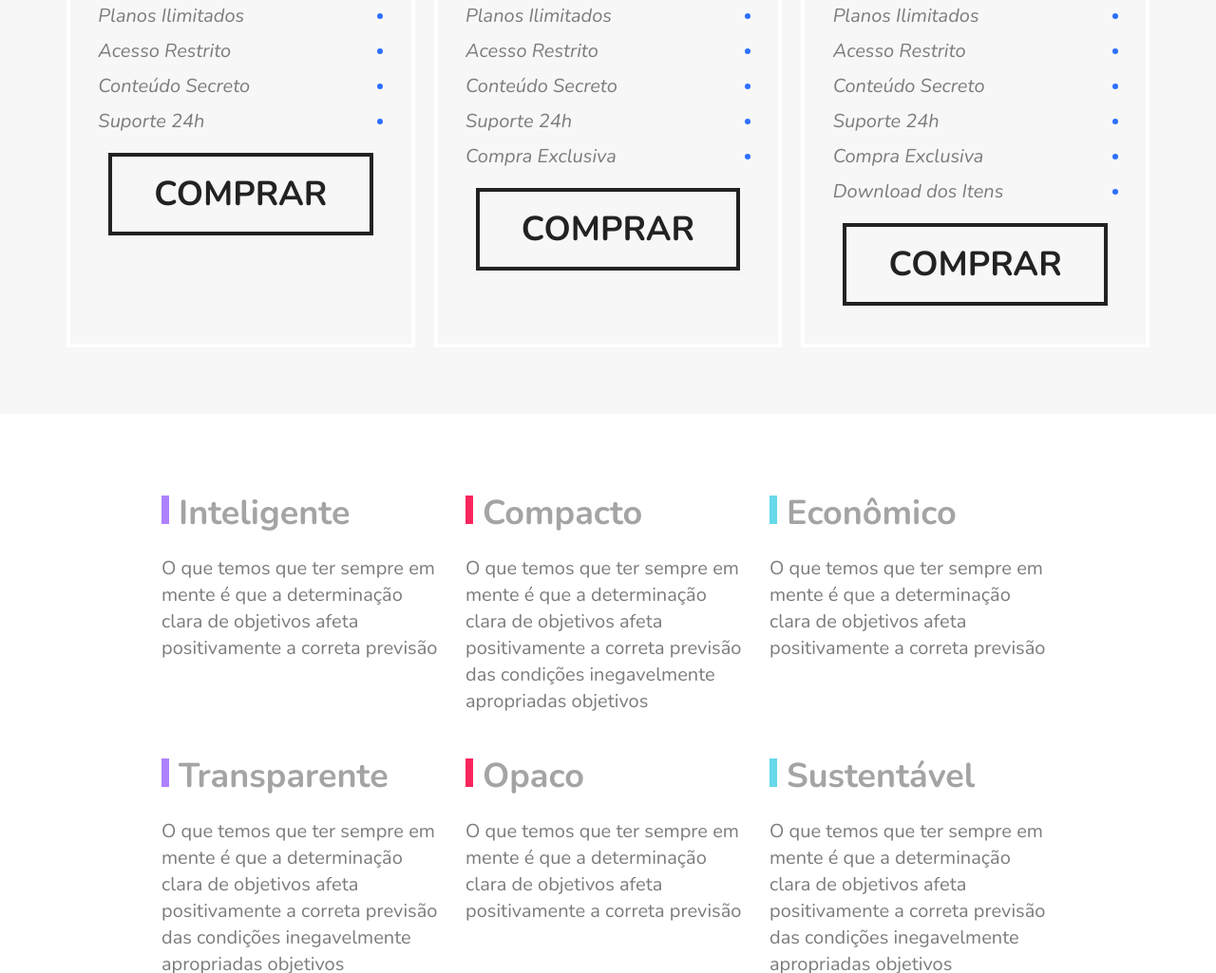
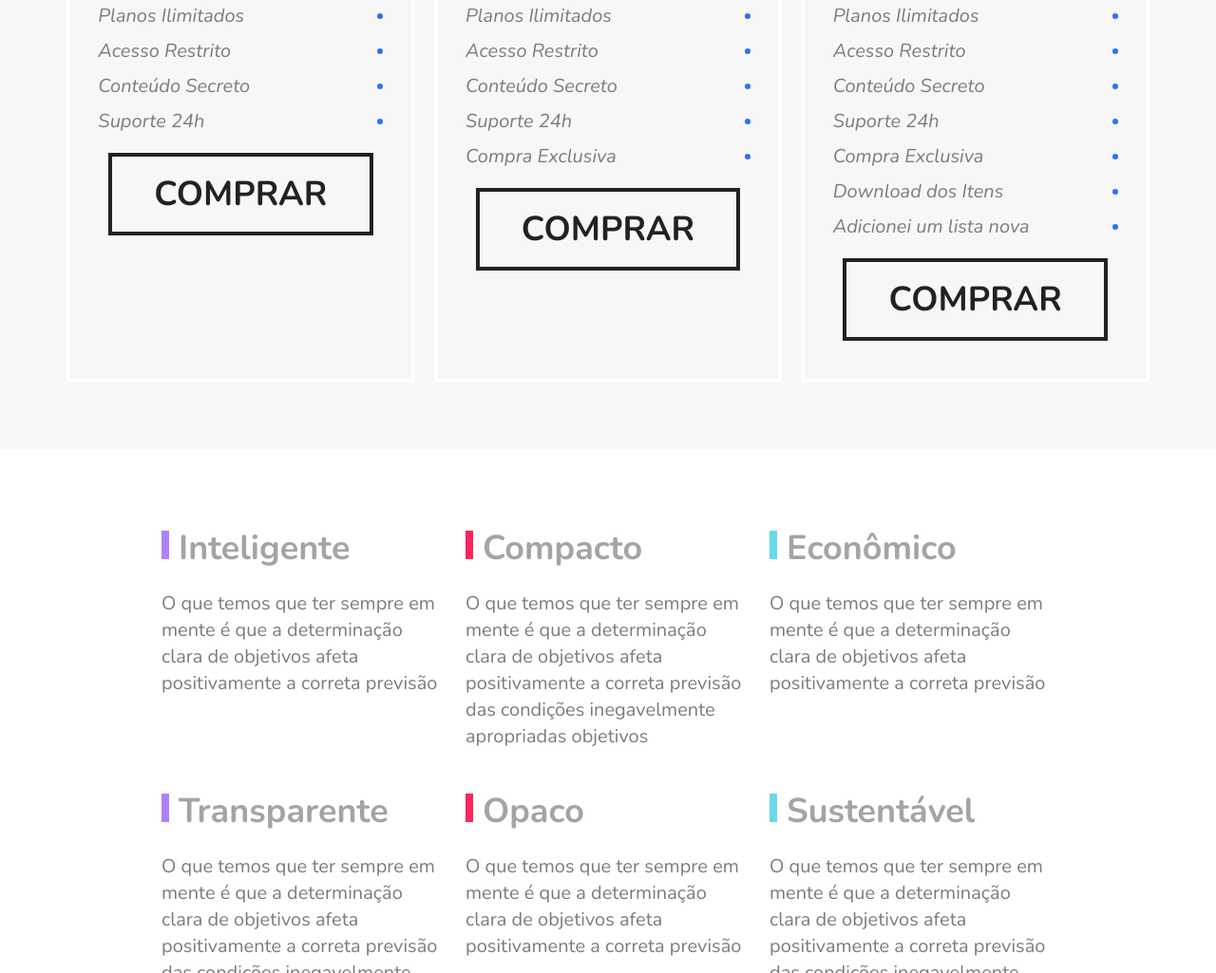
Before and after one commit to KendiHashimoto/Flexblog, a plain HTML site: page index.html in a window 1280 px wide. Shown: the part 2125-3150 px from the top of the page at 95% size. Drawn offline with nearby package versions, Linux system fonts and the light colour scheme.

Commit message:
adicionei uma li nova na linha 100

```diff
--- a/index.html
+++ b/index.html
@@ -103,6 +103,7 @@
                 <li>Suporte 24h</li>
                 <li>Compra Exclusiva</li>
                 <li>Download dos Itens</li>
+                <li>Adicionei um lista nova</li>
             </ul>
             <a href="#">Comprar</a>
         </div>
```
